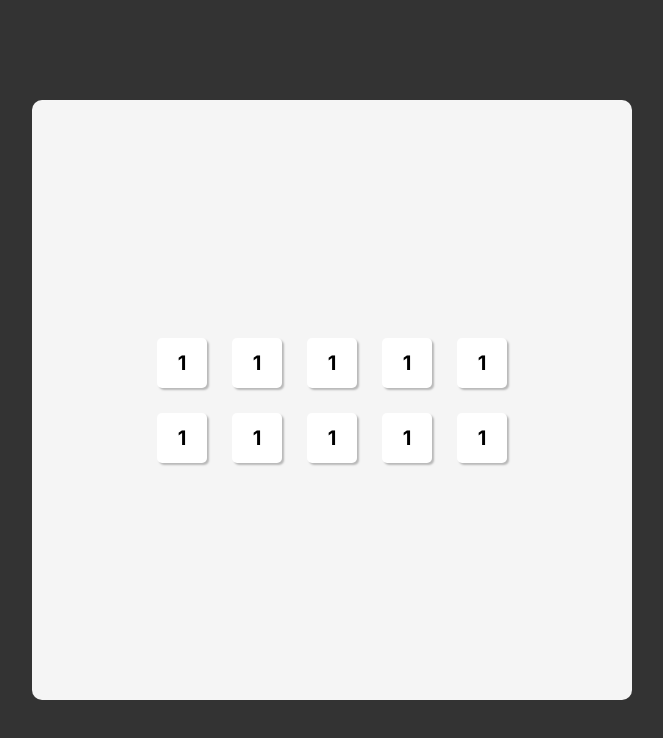
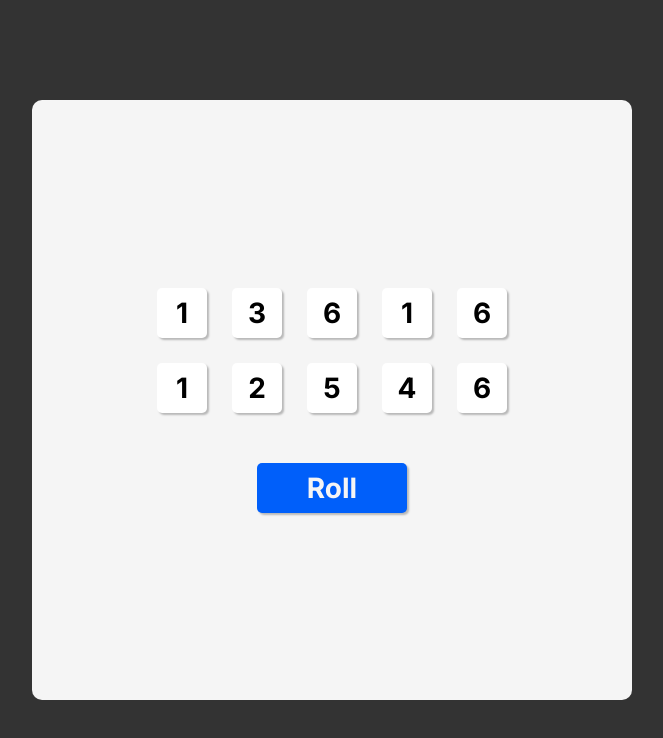
Before and after one commit to Seba1318/Tenzies, a React (Vite) app: page / in a window 1280 px wide. Shown: the top 738 px of the page, without its empty margins (308-971 px from the left). Built offline with nearby package versions, Linux system fonts and the light colour scheme.

Commit message:
Created dice elements and added roll dice logic

```diff
--- a/src/App.jsx
+++ b/src/App.jsx
@@ -1,20 +1,40 @@
+import {useState} from 'react'
 import Die from './components/Die.jsx'
 
 export default function App(){
+  function generateRandomDice(){
+    /*const newDice = [];
+
+    for(let i = 0; i < 10; i++){
+      const randomNumber = Math.floor(Math.random() * 6 + 1);
+
+      newDice.push(randomNumber);
+    }
+
+    return newDice;*/
+
+    return new Array(10)
+      .fill(0)
+        .map(() => Math.floor(Math.random() * 6 + 1));
+  }
+
+  const [dice, setDice] = useState(generateRandomDice());
+
+  function rollDice(){
+    setDice(generateRandomDice());
+  }
+
+  const diceElements = dice.map((value, index) => {
+    return <Die key = {index} value={value}/>;
+  })
+
   return(
     <main>
-      <div className="dices-container">
-        <Die value={1} />
-        <Die value={1} />
-        <Die value={1} />
-        <Die value={1} />
-        <Die value={1} />
-        <Die value={1} />
-        <Die value={1} />
-        <Die value={1} />
-        <Die value={1} />
-        <Die value={1} />
+      <div className="dice-container">
+        {diceElements}
       </div>
+
+      <button className="roll-dice-btn" onClick={rollDice}>Roll</button>
     </main>
   );
 }
--- a/src/components/Die.jsx
+++ b/src/components/Die.jsx
@@ -1,5 +1,5 @@
 export default function Die(props){
   return(
-    <button className="die-button">{props.value}</button>
+    <button className="die-btn">{props.value}</button>
   );
 }
--- a/src/index.css
+++ b/src/index.css
@@ -1,6 +1,6 @@
 * {
   box-sizing: border-box;
-  font-family: 'Inter', Arial, sans-serif;
+  font-family: Arial, sans-serif;
 }
 
 body {
@@ -28,30 +28,34 @@ main {
   border-radius: 10px;
 
   display: flex;
+  flex-direction: column;
+  gap: 50px;
   align-items: center;
   justify-content: center;
 }
 
-.dices-container {
+.dice-container {
   display: grid;
-  grid-template-columns: 50px 50px 50px 50px 50px;
+  grid-template: auto auto / repeat(5, 1fr);
   align-items: center;
   justify-content: center;
   gap: 25px;
   row-gap: 25px;
 }
 
-.die-button{
+.die-btn{
   width: 50px;
   height: 50px;
-  font-size: 20px;
-  font-weight: 700;
+  font-size: 1.75rem;
+  font-weight: bold;
+  font-family: 'Inter';
   border-radius: 5px;
   border-style: none;
   box-shadow: 2px 2px 2px 0px rgba(0,0,0,0.25);
   background-color: white;
 
   cursor: pointer;
+  transition: all 0.2s ease-in-out;
 }
 
 .die-button:hover{
@@ -62,3 +66,19 @@ main {
   background-color: #C0C0C0;
   box-shadow: 1px 1px 1px 0px rgba(0,0,0,0.25);
 }
+
+.roll-dice-btn{
+  width: 150px;
+  height: 50px;
+  font-size: 1.75rem;
+  font-weight: bold;
+  font-family: 'Inter';
+  color: whitesmoke;
+  border-radius: 5px;
+  border-style: none;
+  box-shadow: 2px 2px 2px 0px rgba(0,0,0,0.25);
+  background-color: #005FFA;
+
+  cursor: pointer;
+  transition: all 0.2s ease-in-out;
+}
```
